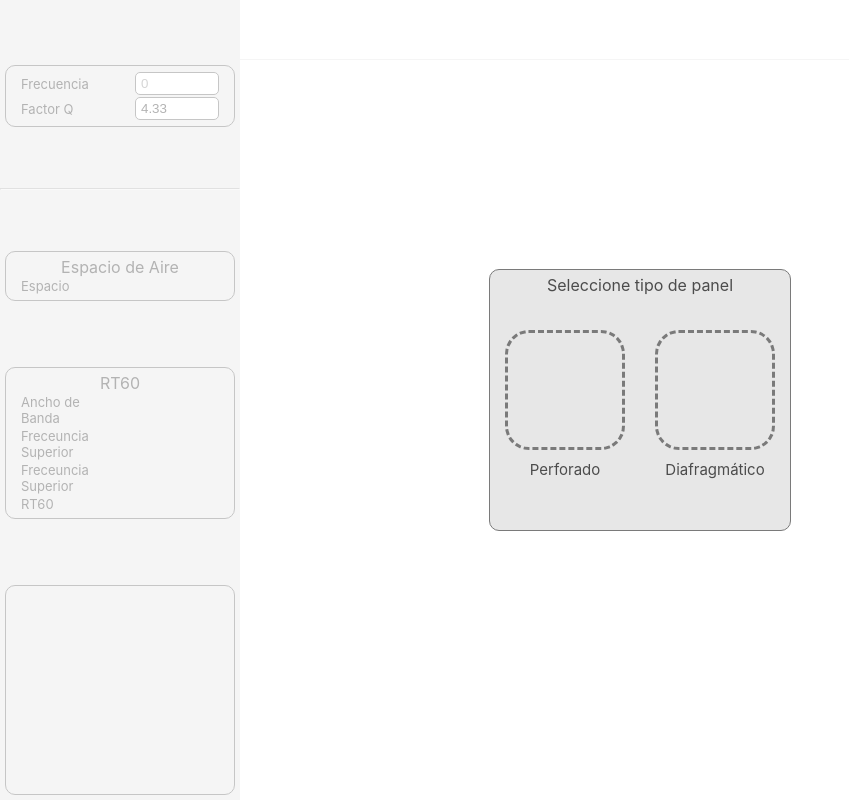
After one commit to ManuelRojas9/AcuSoft, a Django app: template Acusoft/templates/diseñopaneles.html in a window 1280 px wide. The commit adds this page. Shown: the whole page, without its empty margins (0-849 px from the left). Run offline with Django 3.2, Linux system fonts and the light colour scheme; the template is opened without the code that fills it, so the values that code supplies are empty.

Commit message:
Inicio de Diseño de Paneles

```diff
--- /dev/null
+++ b/Acusoft/static/css/diseñopaneles_style.css
@@ -0,0 +1,200 @@
+* {
+    box-sizing: border-box;
+    margin: 0;
+    padding: 0;
+    user-select: none; /* supported by Chrome and Opera */
+    -webkit-user-select: none; /* Safari */
+    -khtml-user-select: none; /* Konqueror HTML */
+    -moz-user-select: none; /* Firefox */
+    -ms-user-select: none; /* Internet Explorer/Edge */
+  }
+
+body{
+    font-family: -apple-system, BlinkMacSystemFont, 'Segoe UI', Roboto, Oxygen, Ubuntu, Cantarell, 'Open Sans', 'Helvetica Neue', sans-serif
+}
+
+div#paneles_full{
+    display: flex;
+    flex-direction: row;
+}
+
+div#paneles_sidebar{
+    background-color: #ddd;
+    position: fixed;
+    width: 240px;
+    height: 100vh;
+}
+
+div#paneles_sidebar__header{
+    padding: 20px;
+    height: 60px;
+    background-color: #ddd;
+}
+
+div#paneles_sidebar__body{
+    height: calc(100vh - 60px);
+    display: flex;
+    flex-direction: column;
+    justify-content: space-between;
+}
+
+div#paneles_main{
+    margin-left: 240px;
+    width: calc(100vw - 240px);
+    display: flex;
+    flex-direction: column;
+}
+
+div#paneles_main__header{
+    position: fixed;
+    width: 100vw;
+    height: 60px;
+    background-color: white;
+    border-bottom: 1px solid #ddd;
+    padding: 0px 20px;
+    display: flex;
+    align-items: center;
+}
+
+div#paneles_main__body{
+    margin-top: 60px;
+    display: flex;
+    flex-direction: row;
+    align-items: center;
+    justify-content: center;
+    width: calc(100vw - 240px);
+}
+
+.entradaDatos{
+    display: flex;
+    flex-direction: column;
+    justify-content: space-between;
+    text-align: center;
+
+    padding: 5px 0px;
+    border: 1px solid #424242;
+    margin: 5px;
+    border-radius: 10px;
+    opacity: 1;
+}
+
+.entradaDatos_input{
+    width: 100%;
+    border: 1px solid #424242;
+    border-radius: 5px;
+    padding: 3px 5px;
+
+}
+
+table.entradaDatos_Tabla{
+    border-collapse: collapse;
+    font-size: 13px;
+}
+
+table.entradaDatos_Tabla td{
+    padding: 1px 15px;
+    width: 50%;
+}
+
+div#ayuda{
+    display: flex;
+    flex-direction: column;
+    align-items: center;
+    padding: 10px 0px;
+    border: 1px solid #424242;
+    margin: 5px;
+    border-radius: 10px;
+    width: 230px;
+    height: 210px;
+}
+
+#dialogoverlay{
+	background-color:#ffffff;
+	opacity:0.7;
+    width:100vw;
+    height: 100vh;
+	top:0px;
+	left:0px;
+	position:fixed;
+    z-index:10;
+
+    display: flex;
+    justify-content: center;
+    align-items: center;
+}
+
+#dialogbox{
+    background-color: #ddd;
+    display: flex;
+    justify-content: center;
+    align-items: center;
+
+}
+
+#dialogboxfoot{
+    background-color: rgba(0,0,0,0);
+    width: 100%;
+    display: flex;
+    justify-content: space-around;
+    align-items: center;
+    border-top: 1px solid #424242;
+
+}
+
+.dialogbox_boton{
+    margin-top: 10px;
+    border-radius: 5px;
+    padding: 3px 5px;
+    width: 100px;
+}
+
+.button-object{
+    border-radius: 20%;
+    padding: 10px;
+    width: 140px;
+    height: 200px;
+    transition: all 0.3s ease 0s;
+    margin: 5px;
+}
+
+.button-object:hover{
+    transition: all 0.3s ease 0s;
+    background-color: #fff;
+}
+
+.name-object{
+    font-size: 15px;
+    display: flex;
+    justify-content: center;
+    text-align: center;
+    padding: 10px 5px;
+    background-color:  rgba(160, 160, 160, 0);
+}
+
+.new-project{
+    width: 120px;
+    height: 120px;
+    border-radius: 20%;
+    border: 3px solid #424242;
+    border-style: dashed;
+}
+
+.select{
+    display: flex;
+    flex-direction: column;
+
+}
+
+.select_header{
+    display: flex;
+    justify-content: center;
+    text-align: center;
+    flex-direction: column;
+    padding: 0px 20px 20px 20px;
+}
+
+.select_tipo{
+    display: flex;
+    flex-direction: row;
+    justify-content: space-around;
+}
--- a/Acusoft/static/css/estudiorecinto_style.css
+++ b/Acusoft/static/css/estudiorecinto_style.css
@@ -36,7 +36,6 @@ div#recinto_sidebar__body{
     display: flex;
     flex-direction: column;
     align-items: space-between;
-
 }
 
 div#recintos_main{
@@ -79,7 +78,6 @@ div#recintos_main__body{
     margin: 5px;
     border-radius: 10px;
     opacity: 1;
-
 }
 
 .dimensiones_input{
@@ -93,8 +91,6 @@ div#recintos_main__body{
 table.entrada_datos{
     border-collapse: collapse;
     font-size: 13px;
-
-
 }
 
 table.entrada_datos td{
--- /dev/null
+++ b/Acusoft/static/js/diseñopaneles_script.js
@@ -0,0 +1,32 @@
+$("#orificiosPerforado").hide();
+$("#dimensionesPerforado").hide();
+$("#dimensionesDiafragmatico").hide();
+$("#margenesPerforado").hide();
+
+
+function renderDatosPerforado(){
+    $("#orificiosPerforado").show();
+    $("#dimensionesPerforado").show();
+    $("#margenesPerforado").show();
+}
+
+function renderDatosDiafragmatico(){
+    $("#dimensionesDiafragmatico").show();
+}
+var tipoPanel;
+
+$("#Boton-perforado").click(function(){
+    tipoPanel = "Perforado"
+    console.log("Perforado")
+    $("#dialogoverlay").hide();
+    $("#dialogbox").hide();
+    renderDatosPerforado();
+
+})
+$("#Boton-diafragmatico").click(function(){
+    tipoPanel = "Diafragmatico"
+    console.log("Diafragmático")
+    $("#dialogoverlay").hide();
+    $("#dialogbox").hide();+
+    renderDatosDiafragmatico();
+})
--- a/Acusoft/static/js/estudiorecintos_script.js
+++ b/Acusoft/static/js/estudiorecintos_script.js
@@ -217,7 +217,7 @@ var listaPanelesJson;
 var listaPanelesOOP = []
 
 // Clase Prompt Añadir objetos
-$("#dialogoverlay" ).hide();
+$("#dialogoverlay").hide();
 $("#dialogbox").hide();
 class AddPrompt {
     constructor() {
--- /dev/null
+++ b/Acusoft/templates/diseñopaneles.html
@@ -0,0 +1,267 @@
+{% load static %}
+<html>
+    <head>
+        <title>
+            Diseño de paneles
+        </title>
+        <link rel="stylesheet" href="{% static 'css/diseñopaneles_style.css' %}">
+        <script src="{% static 'js/jquery-3.5.1.js' %}"></script>
+    </head>
+    <body>
+        <div id = 'paneles_full'>
+            <!-- Ventana sidebar -->
+            <div id = 'paneles_sidebar'>
+                <div id = paneles_sidebar__header>
+
+                </div>
+                <div id = 'paneles_sidebar__body'>
+                    <div class = 'entradaDatos'>
+                        <table class = 'entradaDatos_Tabla'>
+                            <tr>
+                                <td>
+                                    Frecuencia
+                                </td>
+                                <td>
+                                    <input id = 'frecuencia' class = 'entradaDatos_input' type = 'number'  min = 0  placeholder = "0">
+                                </td>
+                            </tr>
+                            <tr>
+                                <td>
+                                    Factor Q
+                                </td>
+                                <td>
+                                    <input id = 'FactorQ' class = 'entradaDatos_input' type = 'number'  min = 0  max = 100 value = "4.33" step = '0.01'>
+                                </td>
+                            </tr>
+                        </table>
+                    </div>
+                    <div class = 'entradaDatos'  id = 'dimensionesPerforado'>
+                        <table class = 'entradaDatos_Tabla'>
+                            <tr>
+                                <td>
+                                    Base
+                                </td>
+                                <td>
+                                    <input id = 'base' class = 'entradaDatos_input' type = 'number'  min = 0  placeholder = "0" step = '0.01'>
+                                </td>
+                            </tr>
+                            <tr>
+                                <td>
+                                    Altura
+                                </td>
+                                <td>
+                                    <input id = 'altura' class = 'entradaDatos_input' type = 'number'  min = 0  placeholder = "0" step = '0.01'>
+                                </td>
+                            </tr>
+                            <tr>
+                                <td>
+                                    Grosor
+                                </td>
+                                <td>
+                                    <input id = 'grosor' class = 'entradaDatos_input' type = 'number'  min = 0  placeholder = "0" step = '0.01'>
+                                </td>
+                            </tr>
+                            <tr>
+                                <td>
+                                    Diametro
+                                </td>
+                                <td>
+                                    <select id = 'diametro' class = 'entradaDatos_input'>
+                                        <option value = "0.125">1/8 in</option>
+                                        <option value = "0.25">1/4 in</option>
+                                        <option value = "0.375">3/8 in</option>
+                                        <option value = "0.5">1/2 in</option>
+                                        <option value = "0.625">5/8 in</option>
+                                        <option value = "0.75">3/4 in</option>
+                                        <option value = "0.875">7/8 in</option>
+                                        <option value = "1">1 in</option>
+                                        <option value = "2">2 in</option>
+                                        <option value = "4">4 in</option>
+                                        <option value = "8">8 in</option>
+                                    </select>
+                                </td>
+                            </tr>
+                            <tr>
+                                <td>
+                                    Porcentaje
+                                </td>
+                                <td>
+                                    <input id = 'porcentaje' class = 'entradaDatos_input' type = 'number'  min = 0  placeholder = "0" step = '0.01'>
+                                </td>
+                            </tr>
+                        </table>
+                    </div>
+                    <div class = 'entradaDatos'  id = 'dimensionesDiafragmatico'>
+                        <table class = 'entradaDatos_Tabla'>
+                            <tr>
+                                <td>
+                                    Base
+                                </td>
+                                <td>
+                                    <input id = 'base' class = 'entradaDatos_input' type = 'number'  min = 0  placeholder = "0" step = '0.01'>
+                                </td>
+                            </tr>
+                            <tr>
+                                <td>
+                                    Altura
+                                </td>
+                                <td>
+                                    <input id = 'altura' class = 'entradaDatos_input' type = 'number'  min = 0  placeholder = "0" step = '0.01'>
+                                </td>
+                            </tr>
+                            <tr>
+                                <td>
+                                    Material
+                                </td>
+                                <td>
+                                    <select id = 'diametro' class = 'entradaDatos_input'>
+                                        <option value = "0.125">1/8 in</option>
+                                        <option value = "0.25">1/4 in</option>
+                                        <option value = "0.375">3/8 in</option>
+                                        <option value = "0.5">1/2 in</option>
+                                        <option value = "0.625">5/8 in</option>
+                                        <option value = "0.75">3/4 in</option>
+                                        <option value = "0.875">7/8 in</option>
+                                        <option value = "1">1 in</option>
+                                        <option value = "2">2 in</option>
+                                        <option value = "4">4 in</option>
+                                        <option value = "8">8 in</option>
+                                    </select>
+                                </td>
+                            </tr>
+                        </table>
+                    </div>
+                    <hr>
+                    <div class = 'entradaDatos' id = 'orificiosPerforado'>
+                        Num. de Orificios
+                        <table class = 'entradaDatos_Tabla'>
+                            <tr>
+                                <td>
+                                    Total
+                                </td>
+                                <td></td>
+                            </tr>
+                            <tr>
+                                <td>
+                                    Base
+                                </td>
+                                <td></td>
+                            </tr>
+                            <tr>
+                                <td>
+                                    Altura
+                                </td>
+                                <td></td>
+                            </tr>
+                            <tr>
+                                <td>
+                                    Separación
+                                </td>
+                                <td></td>
+                            </tr>
+                        </table>
+                    </div>
+                    <div class = 'entradaDatos' id = 'margenesPerforado'>
+                        Margenes
+                        <table class = 'entradaDatos_Tabla'>
+                            <tr>
+                                <td>
+                                    Altura
+                                </td>
+                                <td></td>
+                            </tr>
+                            <tr>
+                                <td>
+                                    Base
+                                </td>
+                                <td></td>
+                            </tr>
+                        </table>
+                    </div>
+                    <div class = 'entradaDatos'>
+                        Espacio de Aire
+                        <table class = 'entradaDatos_Tabla'>
+                            <tr>
+                                <td>
+                                    Espacio
+                                </td>
+                                <td></td>
+                            </tr>
+                        </table>
+                    </div>
+                    <div class = 'entradaDatos'>
+                        RT60
+                        <table class = 'entradaDatos_Tabla'>
+                            <tr>
+                                <td>
+                                    Ancho de Banda
+                                </td>
+                                <td></td>
+                            </tr>
+                            <tr>
+                                <td>
+                                    Freceuncia Superior
+                                </td>
+                                <td></td>
+                            </tr>
+                            <tr>
+                                <td>
+                                    Freceuncia Superior
+                                </td>
+                                <td></td>
+                            </tr>
+                            <tr>
+                                <td>
+                                    RT60
+                                </td>
+                                <td></td>
+                            </tr>
+                        </table>
+                    </div>
+                    <div id = 'ayuda'>
+
+                    </div>
+                </div>
+
+            </div>
+            <!-- Ventana prinicipal -->
+            <div id = 'paneles_main'>
+                <div id = 'paneles_main__header'>
+
+                </div>
+
+                <div id = 'paneles_main__body'>
+
+                </div>
+
+            </div>
+        </div>
+
+
+        <div id="dialogoverlay">
+            <div id="dialogbox" class = "entradaDatos">
+                <div class = select>
+                    <div class = select_header>
+                        <p>Seleccione tipo de panel</p>
+                    </div>
+                    <div class = "select_tipo">
+                        <div class = button-object id = 'Boton-perforado'>
+                            <div class = "new-project"></div>
+                            <div class = "name-object">Perforado</div>
+                        </div>
+                        <div class = button-object id = 'Boton-diafragmatico'>
+                            <div class = "new-project"></div>
+                            <div class = "name-object">Diafragmático</div>
+                        </div>
+                    </div>
+                </div>
+                <!-- <div id="dialogboxfoot">
+                    <button id = "anadir" class="dialogbox_boton">Añadir</button>
+                    <button id = "cancelar" class="dialogbox_boton">Cancelar</button>
+                </div> -->
+            </div>
+        </div>
+
+        <script src="{% static 'js/diseñopaneles_script.js' %}"></script>
+    </body>
+</html>
--- a/Acusoft/templates/estudiorecinto.html
+++ b/Acusoft/templates/estudiorecinto.html
@@ -2,7 +2,7 @@
 <html>
     <head>
         <title>
-
+            Estudio de Recinto
         </title>
         <link rel="stylesheet" href="{% static 'css/estudiorecinto_style.css' %}">
         <script src="{% static 'js/jquery-3.5.1.js' %}"></script>
@@ -15,7 +15,8 @@
 
             <div id = "recinto_sidebar">
                 <div id = "recinto_sidebar__header">
-            </div>
+                    <a href="/user/proyectos/Proyecto_1/"><button class = 'btn_tabla' type='button' onclick='' value = "">←</button></a>
+                </div>
             <div id = "recinto_sidebar__body">
 <form method="GET" action="/estudiorecinto_resp/" id="estudiorecinto_form" >
                 <div class = "dimensiones" id = "dimensiones">
--- a/Acusoft/urls.py
+++ b/Acusoft/urls.py
@@ -15,7 +15,7 @@ Including another URLconf
 """
 from django.contrib import admin
 from django.urls import path
-from acusoft.views import home, login, user_inicio, user_proyectos, user_proyecto1, user_nuevoarchivo, estudiorecinto, estudiorecinto_resp
+from acusoft.views import home, login, user_inicio, user_proyectos, user_proyecto1, user_nuevoarchivo, estudiorecinto, estudiorecinto_resp, disenopaneles, disenopaneles_resp
 
 urlpatterns = [
     path('admin/', admin.site.urls),
@@ -27,4 +27,7 @@ urlpatterns = [
     path('user/proyectos/Proyecto_1/nuevo_archivo/', user_nuevoarchivo),
     path('estudiorecinto/', estudiorecinto),
     path('estudiorecinto_resp/', estudiorecinto_resp),
+    path('disenopaneles/', disenopaneles),
+    path('disenopaneles_resp/', disenopaneles_resp),
+
 ]
```
Also changed, not shown: Acusoft/templates/user_nuevoarchivo.html (+6 -4 lines), Acusoft/views.py (+8 -46 lines).
